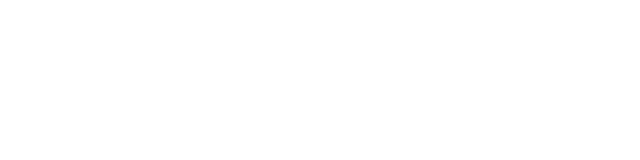
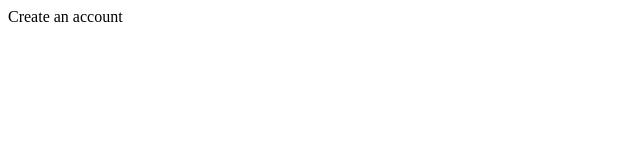
Before and after one commit to fdenoodt/todo-lu, a Vue app: page / in a window 1280 px wide. Shown: the top 160 px of the page, without its empty margins (0-640 px from the left). Built offline with nearby package versions, Linux system fonts and the light colour scheme.

Commit message:
vue-router

```diff
--- a/package.json
+++ b/package.json
@@ -14,7 +14,8 @@
   "main": "background.js",
   "dependencies": {
     "core-js": "^2.6.5",
-    "vue": "^2.6.10"
+    "vue": "^2.6.10",
+    "vue-router": "^3.0.4"
   },
   "devDependencies": {
     "@vue/cli-plugin-babel": "^3.6.0",
--- a/src/App.vue
+++ b/src/App.vue
@@ -1,5 +1,7 @@
 <template>
-  <div id="app"></div>
+  <div id="app">
+    <router-view/>
+  </div>
 </template>
 
 <script>
--- a/src/main.js
+++ b/src/main.js
@@ -1,8 +1,10 @@
 import Vue from 'vue'
 import App from './App.vue'
+import router from './router'
 
 Vue.config.productionTip = false
 
 new Vue({
+  router,
   render: h => h(App),
 }).$mount('#app')
--- /dev/null
+++ b/src/router.js
@@ -0,0 +1,21 @@
+import Vue from 'vue'
+import Router from 'vue-router'
+
+Vue.use(Router)
+
+export default new Router({
+  mode: process.env.CORDOVA_PLATFORM ? 'hash' : 'history',
+  base: process.env.BASE_URL,
+  routes: [
+    {
+      path: '/',
+      name: 'RegisterView',
+      component: () => import(/* webpackChunkName: "about" */ './views/RegisterView.vue')
+    },
+    {
+      path: '/signinview',
+      name: 'SignInView',
+      component: () => import(/* webpackChunkName: "about" */ './views/SignInView.vue')
+    }
+  ]
+})
```
Also changed, not shown: 1 other file (tests, documents, lock files or other folders).
